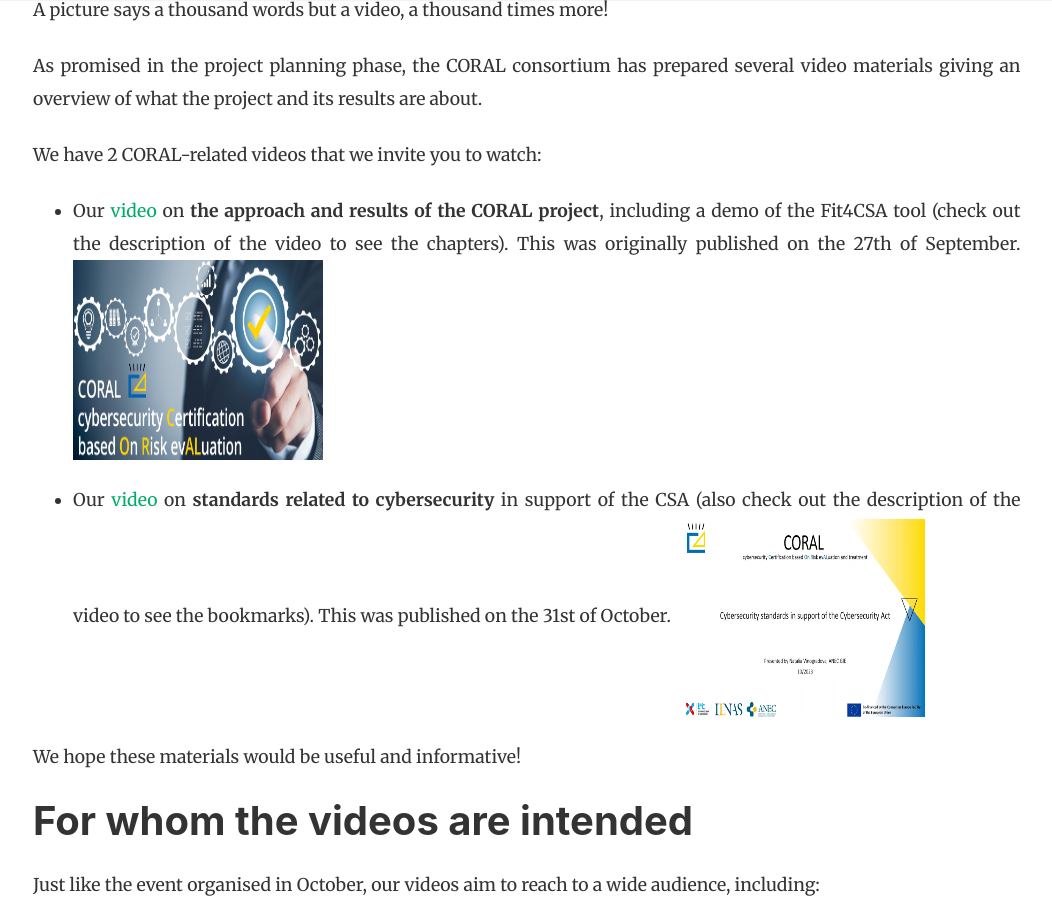
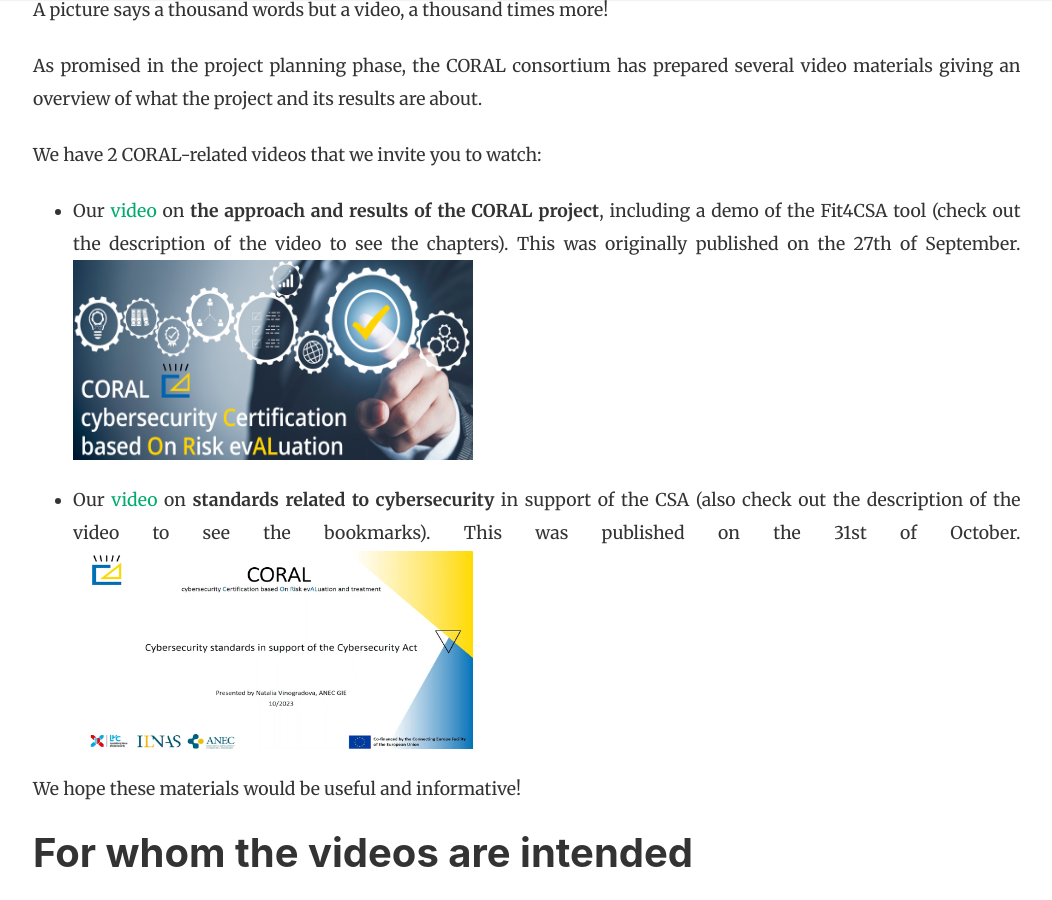
Before and after one commit to NC3-LU/coral-project, a Jekyll site: the page built from _posts/2023-10-31-videos-are-out.markdown, in a window 1280 px wide and 900 px high, scrolled down 389 px. Shown: the whole window, without its empty margins (67-1119 px from the left). Built offline with Jekyll 4.4.1, drawn with Linux system fonts in a browser that asks for light colours; nearby versions of some CDN libraries.

Commit message:
changed size

```diff
--- a/_posts/2023-10-31-videos-are-out.markdown
+++ b/_posts/2023-10-31-videos-are-out.markdown
@@ -17,10 +17,10 @@
 
 We have 2 CORAL-related videos that we invite you to watch:
 * Our [video](https://www.youtube.com/watch?v=kmMHJ-lj4FY) on **the approach and results of the CORAL project**, including a demo of the Fit4CSA tool (check out the description of the video to see the chapters). This was originally published on the 27th of September.
-<img align="center" src="/assets/images/cover-coral-video2.png" alt="CORAL video 1" width=250 height=200 title="CORAL project main video">
+<img align="center" src="/assets/images/cover-coral-video2.png" alt="CORAL video 1" width=400 height=200 title="CORAL project main video">
 
 * Our [video](https://www.youtube.com/watch?v=0Kae3wdNgoY) on **standards related to cybersecurity** in support of the CSA (also check out the description of the video to see the bookmarks). This was published on the 31st of October.
-<img align="center" src="/assets/images/Screenshot-video2.png" alt="CORAL Video 2" width=250 height=200 title="CORAL Video on standards related to cybersecurity">
+<img align="center" src="/assets/images/Screenshot-video2.png" alt="CORAL Video 2" width=400 height=200 title="CORAL Video on standards related to cybersecurity">
 
 We hope these materials would be useful and informative!
 
```
